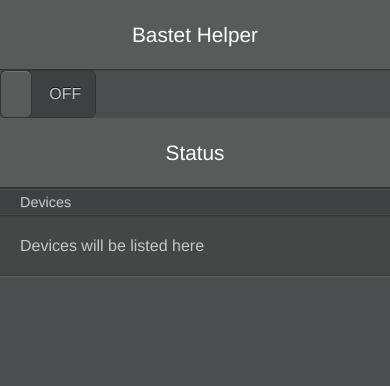
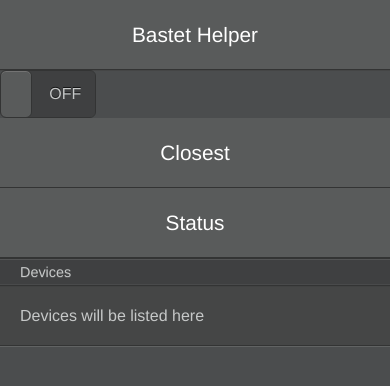
Before and after one commit to datkinson/massive-octo-bear, a plain HTML site: page www/index.html in a window 390 px wide. Drawn offline with Linux system fonts and the light colour scheme; some packages are replaced by stand-ins of ours; a web font is replaced by a local one.

Commit message:
added markup to display information on closest device

```diff
--- a/www/index.html
+++ b/www/index.html
@@ -19,6 +19,11 @@
         <input type="checkbox" class="topcoat-switch__input">
         <div class="topcoat-switch__toggle"></div>
       </label>
+      <div class="topcoat-navigation-bar">
+          <div class="topcoat-navigation-bar__item center full">
+              <h1 class="topcoat-navigation-bar__title" id="closest">Closest</h1>
+          </div>
+      </div>
       <div class="topcoat-navigation-bar">
           <div class="topcoat-navigation-bar__item center full">
               <h1 class="topcoat-navigation-bar__title" id="status">Status</h1>
```
